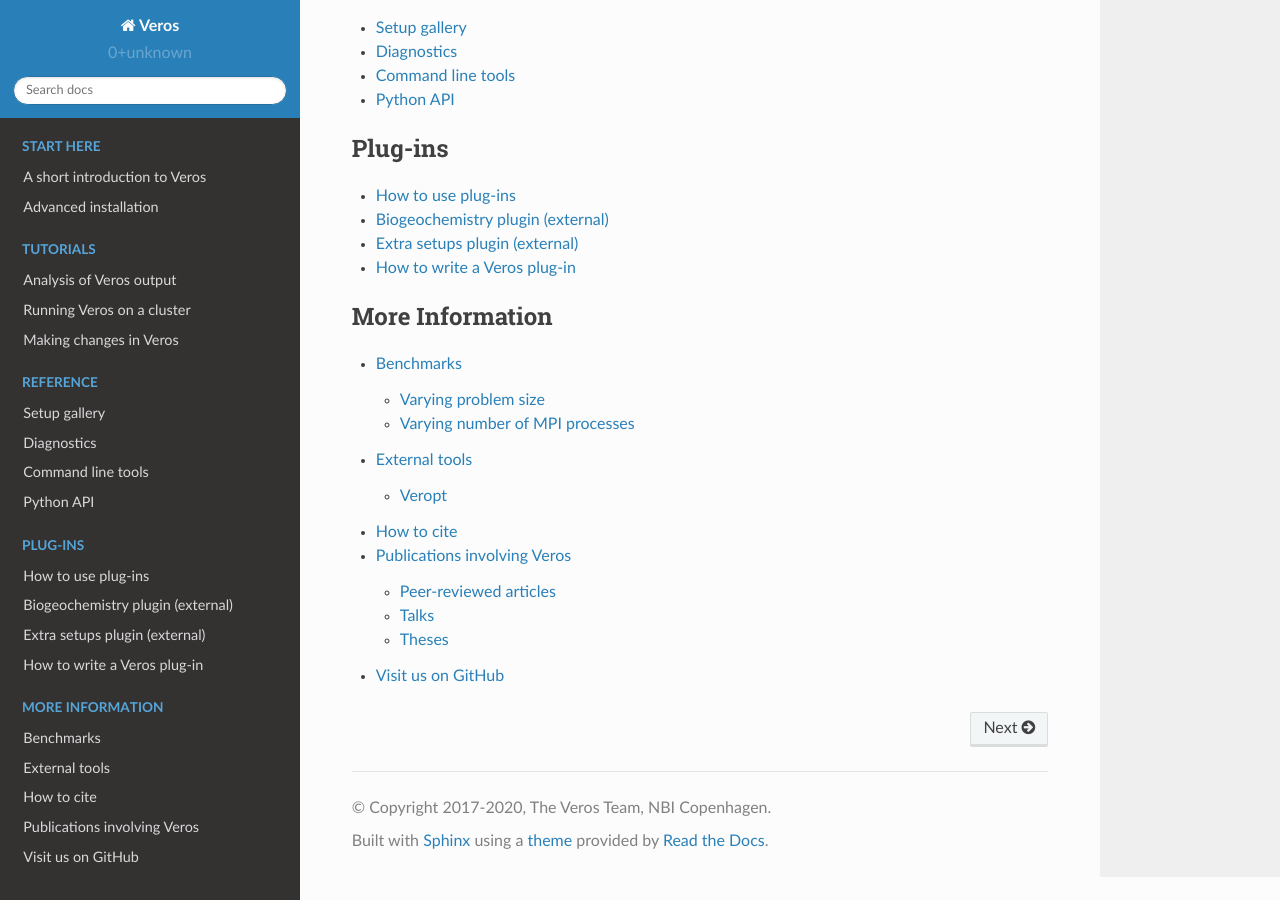
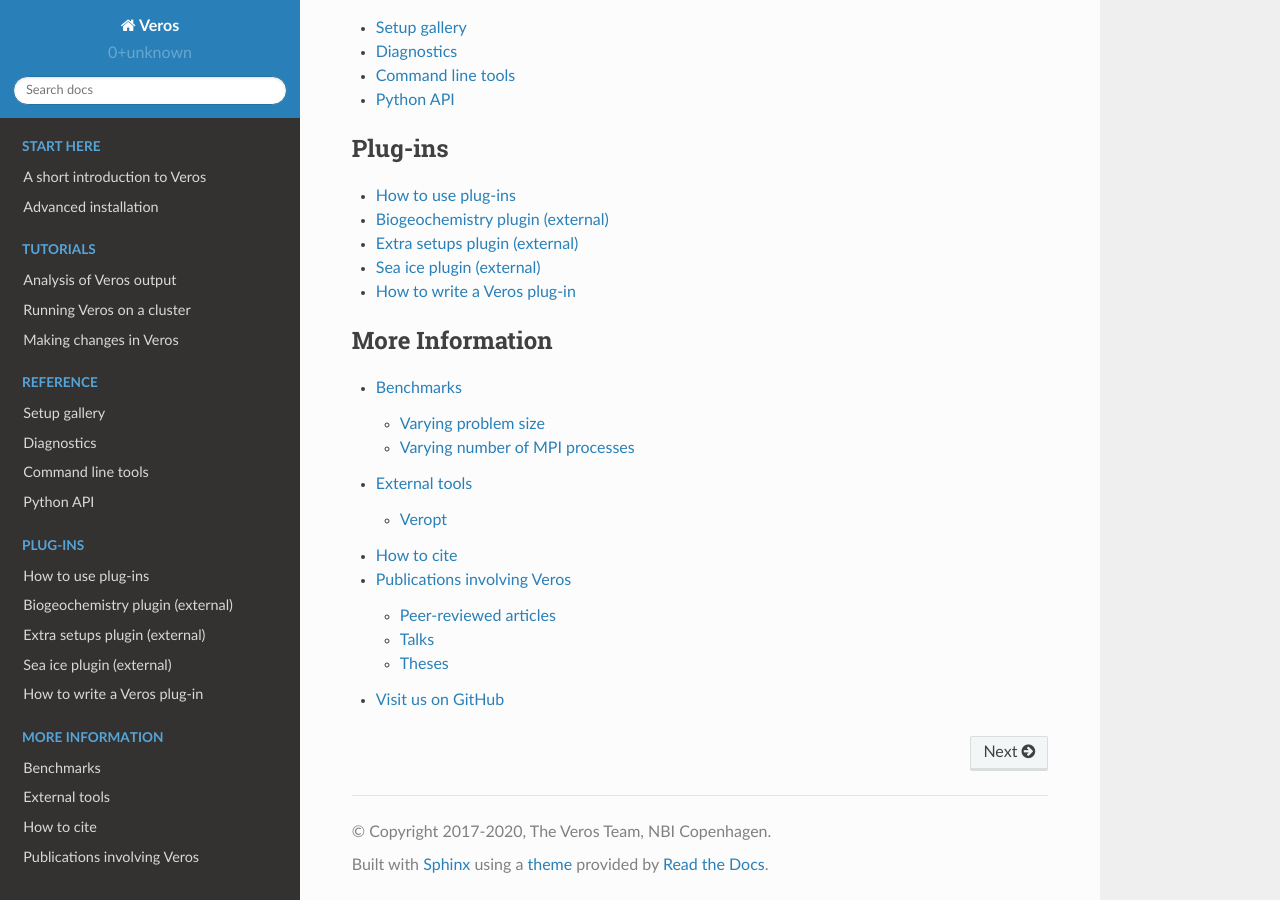
Before and after one commit to team-ocean/veros, a Sphinx documentation site: the page built from doc/index.rst, in a window 1280 px wide and 900 px high, scrolled down 1455 px. Built offline with Sphinx 7.4.7 and the Read the Docs theme 2.0.0, drawn with Linux system fonts in a browser that asks for light colours; pages that are not in the unit, such as notebooks, are missing from menus.

Commit message:
[doc] add link to sea ice plugin web-page

```diff
--- a/doc/index.rst
+++ b/doc/index.rst
@@ -66,6 +66,7 @@
    plugins/user-guide
    Biogeochemistry plugin (external) <https://veros-bgc.readthedocs.io>
    Extra setups plugin (external) <https://veros-extra-setups.readthedocs.io>
+   Sea ice plugin (external) <https://veris.readthedocs.io>
    plugins/developer-guide
 
 .. toctree::
```
